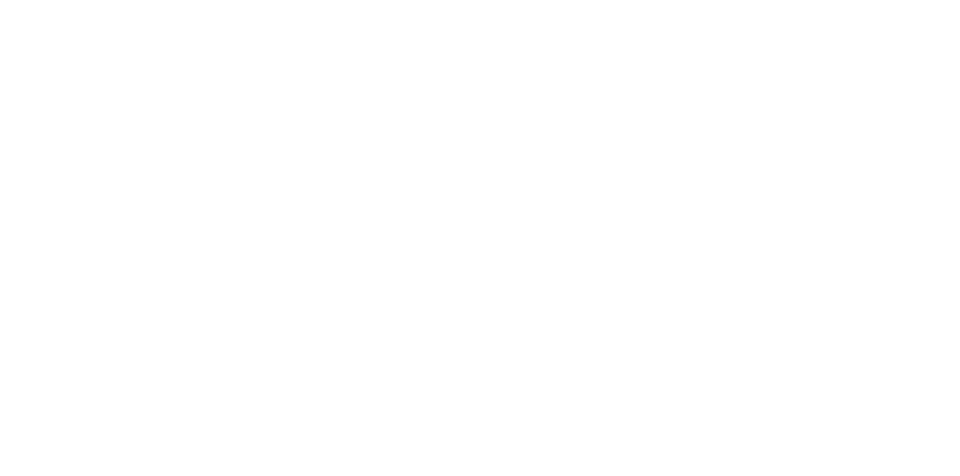
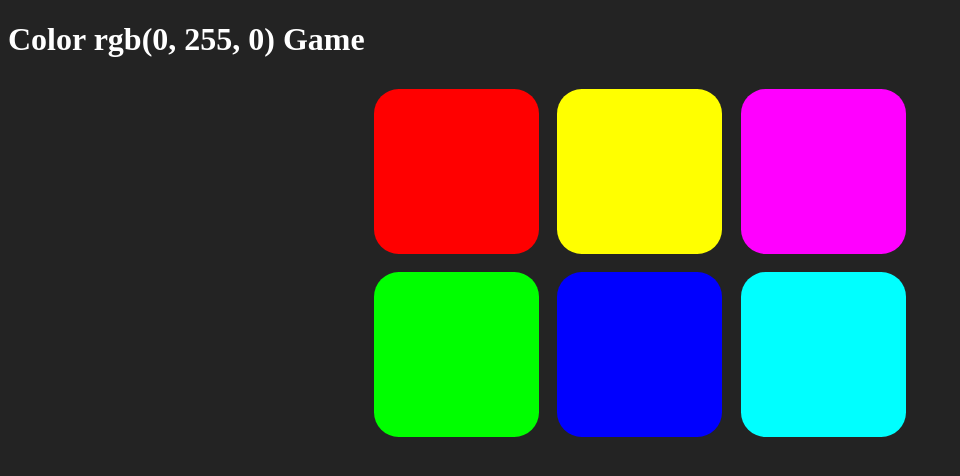
Before and after one commit to giangarof98/rgbgame, a plain HTML site: page index.html in a window 1280 px wide. Shown: the whole page, without its empty margins (0-960 px from the left). Drawn offline with Linux system fonts and the light colour scheme.

Commit message:
basic style and functionality

```diff
--- a/app.js
+++ b/app.js
@@ -0,0 +1,24 @@
+let squares = document.querySelectorAll('.square')
+let colorDisplay = document.getElementById('colorDisplay')
+let colors = [
+    'rgb(255, 0, 0)',
+    'rgb(255, 255, 0)',
+    'rgb(255, 0, 255)',
+    'rgb(0, 255, 0)',
+    'rgb(0, 0, 255)',
+    'rgb(0, 255, 255)',
+];
+let pickedColor = colors[3]
+colorDisplay.textContent = pickedColor
+
+for(let i = 0; i < squares.length; i++){
+    squares[i].style.backgroundColor = colors[i]
+    squares[i].addEventListener('click', function() {
+        var clickedColor = this.style.backgroundColor;
+        if(clickedColor === pickedColor){
+            alert('correct');
+        } else{
+            alert('try again!')
+        }
+    })
+}
--- a/index.html
+++ b/index.html
@@ -9,6 +9,18 @@
 </head>
 <body>
 
+    <h1>Color <span id="colorDisplay">RGB</span> Game</h1>
+
+    <div class="container">
+        <div class="square"></div>
+        <div class="square"></div>
+        <div class="square"></div>
+        <div class="square"></div>
+        <div class="square"></div>
+        <div class="square"></div>
+    </div>
+
+
     <script src="app.js"></script>
 </body>
 </html>
--- a/style.css
+++ b/style.css
@@ -0,0 +1,21 @@
+body{
+    background-color: #232323;
+}
+
+h1{
+    color: #ffffff;
+}
+
+.container{
+    max-width: 550px;
+    margin: 0 auto;
+}
+
+.square{
+    width: 30%;
+    padding-bottom: 30%;
+    background-color: #00ff00;
+    float: left;
+    margin: 1.66%;
+    border-radius: 15%;
+}
```
